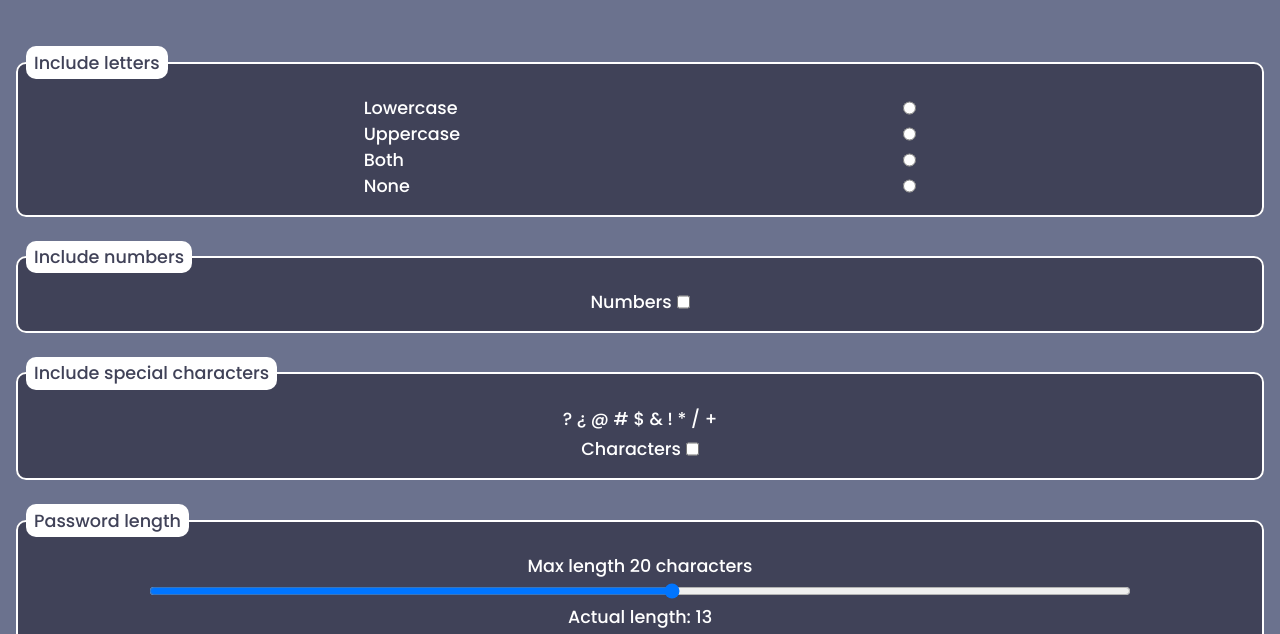
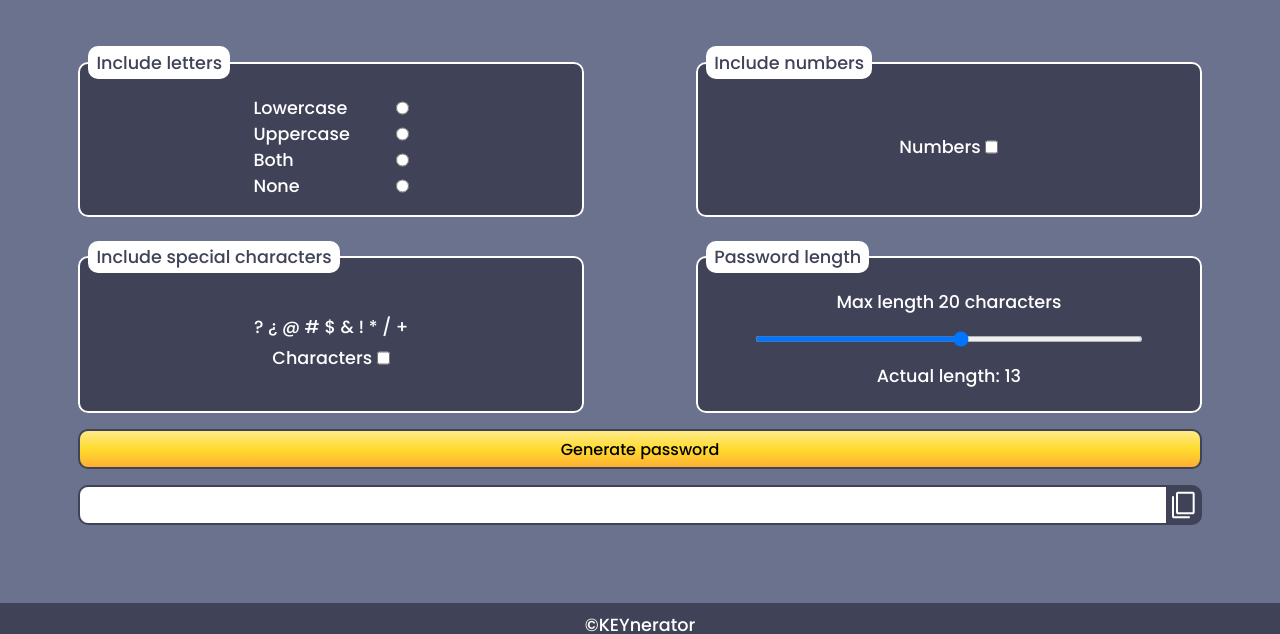
Before and after one commit to ososCoder/KEYnerator, a plain HTML site: page index.html in a window 1280 px wide. Shown: the part 105-739 px from the top of the page. Drawn offline with Linux system fonts and the light colour scheme.

Commit message:
Media queries OK

```diff
--- a/style.css
+++ b/style.css
@@ -129,9 +129,11 @@ fieldset > legend {
 
 .length > input {
   width: 80%;
+  margin: 1rem 0;
+  height: 0.4rem;
 }
 
-.numberCharacters {
+.length > .numberCharacters {
   width: 100%;
   height: 2rem;
   text-align: center;
@@ -210,3 +212,44 @@ footer > p:nth-child(2) {
 .github {
   width: 2.4rem;
 }
+
+/*MEDIA QUERIES###############################################################*/
+
+@media (min-width: 700px) {
+  main {
+    display: flex;
+    flex-direction: column;
+    align-items: center;
+  }
+  main > .form1 {
+    flex-direction: row;
+    flex-wrap: wrap;
+    width: 90%;
+  }
+
+  fieldset {
+    width: 45%;
+  }
+
+  .numbers {
+    display: flex;
+    align-items: center;
+    justify-content: center;
+  }
+
+  .generatePass {
+    width: 100%;
+  }
+
+  main > .form2 {
+    width: 90%;
+  }
+}
+
+@media (min-width: 1000px) {
+  .letters > ul > li {
+    width: 32%;
+    display: flex;
+    justify-content: space-between;
+  }
+}
```
